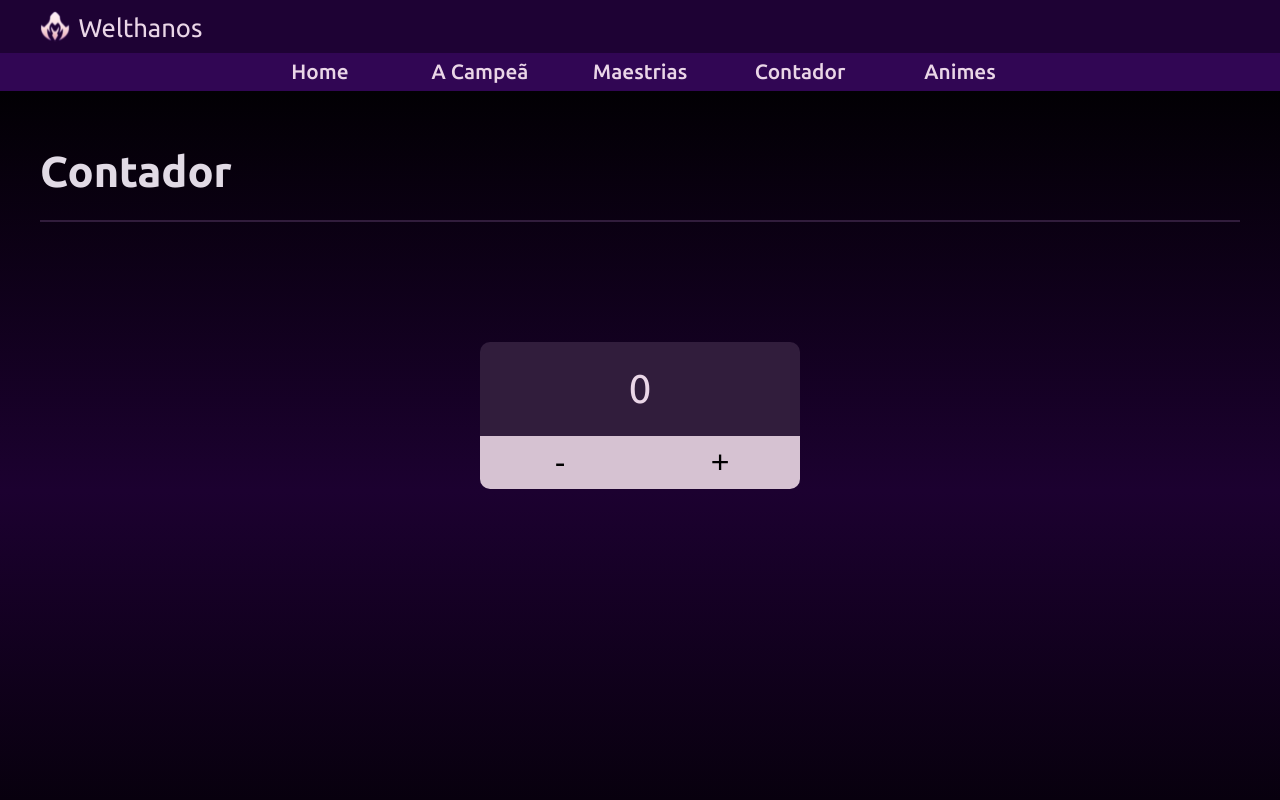
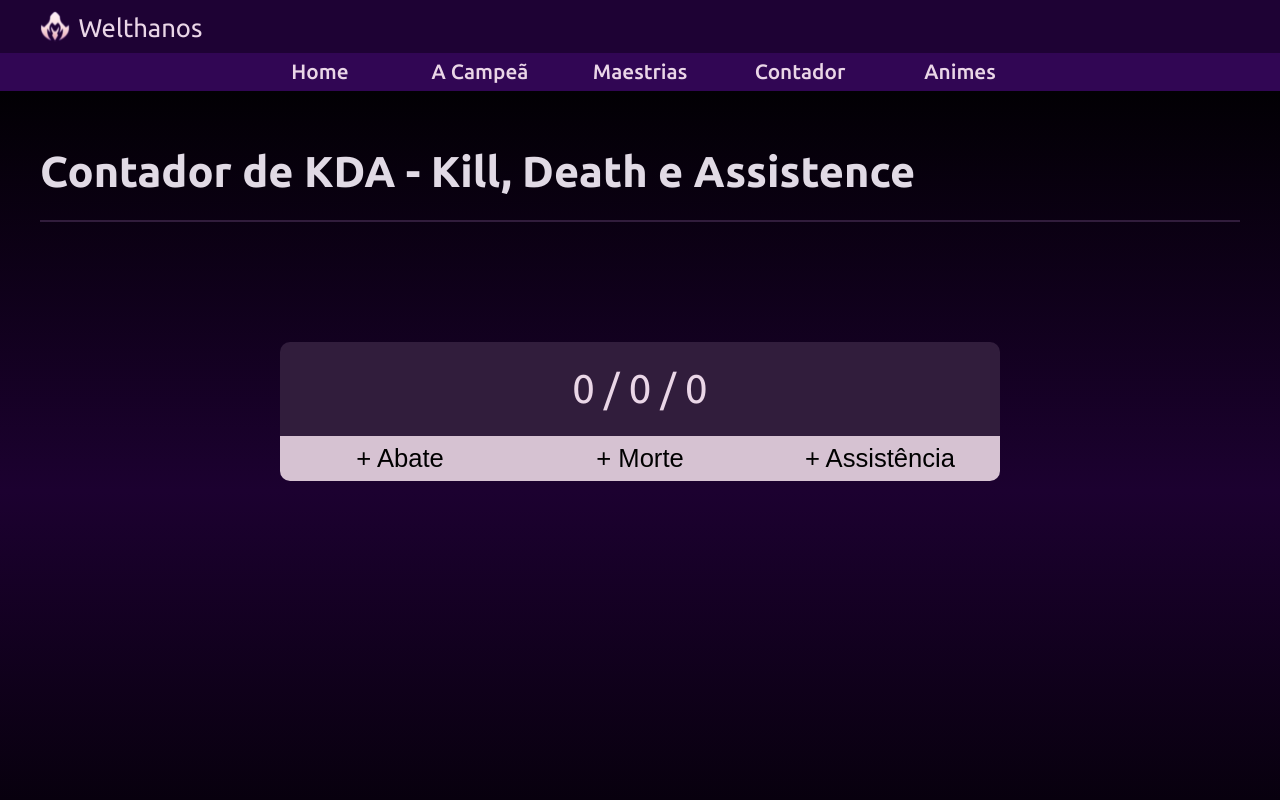
Before and after one commit to Welthanos/vs13-front-01-angular-task-01, an Angular app: page /counter in a window 1280 px wide. Shown: the top 800 px of the page. Built offline with nearby package versions, Linux system fonts and the light colour scheme.

Commit message:
feat: KDA counter

```diff
--- a/src/app/layouts/counter/counter.component.html
+++ b/src/app/layouts/counter/counter.component.html
@@ -1,7 +1,8 @@
 <section>
-    <span>{{counter}}</span>
+    <span>{{kills}} / {{deaths}} / {{assistences}}</span>
     <div>
-        <button (click)="decrement()">-</button>
-        <button (click)="increment()">+</button>
+        <button (click)="incrementKill()">+ Abate</button>
+        <button (click)="incrementDeath()">+ Morte</button>
+        <button (click)="incrementAssistence()">+ Assistência</button>
     </div>
 </section>
--- a/src/app/layouts/counter/counter.component.scss
+++ b/src/app/layouts/counter/counter.component.scss
@@ -4,7 +4,7 @@ section {
     margin-top: 4rem;
 
     span {
-        width: 20rem;
+        width: 45rem;
         padding: 1.5rem;
 
         color: #ead6e7;
@@ -17,9 +17,10 @@ section {
     }
 
     button {
-        width: 50%;
+        width: 15rem;
         border: none;
-        font-size: 2rem;
+        font-size: 1.6rem;
+        font-weight: 500;
         padding-block: 0.5rem;
         background-color: #d6c2d2;
 
--- a/src/app/layouts/counter/counter.component.ts
+++ b/src/app/layouts/counter/counter.component.ts
@@ -8,16 +8,27 @@ import { Component, Input, Output, EventEmitter } from '@angular/core';
   styleUrl: './counter.component.scss'
 })
 export class CounterComponent {
-  @Input() counter!: number;
-  @Output() counterChange = new EventEmitter<number>();
-  increment() {
-    this.count(+1);
+  @Input() kills!: number;
+  @Input() deaths!: number;
+  @Input() assistences!: number;
+  @Output() killsChange = new EventEmitter<number>();
+  @Output() deathsChange = new EventEmitter<number>();
+  @Output() assistencesChange = new EventEmitter<number>();
+
+  incrementKill() { this.kill(+1) }
+  incrementDeath() { this.die(+1) }
+  incrementAssistence() { this.assist(+1) }
+
+  kill(delta: number) {
+    this.kills = this.kills + delta;
+    this.killsChange.emit(this.kills);
   }
-  decrement() {
-    if (this.counter > 0) this.count(-1);
+  die(delta: number) {
+    this.deaths = this.deaths + delta;
+    this.deathsChange.emit(this.deaths);
   }
-  count(delta: number) {
-    this.counter = this.counter + delta;
-    this.counterChange.emit(this.counter);
+  assist(delta: number) {
+    this.assistences = this.assistences + delta;
+    this.assistencesChange.emit(this.assistences);
   }
 }
--- a/src/app/pages/counter-page/counter-page.component.html
+++ b/src/app/pages/counter-page/counter-page.component.html
@@ -1,6 +1,6 @@
 <main>
     <div class="title">
-        <h1>Contador</h1>
+        <h1>Contador de KDA - Kill, Death e Assistence</h1>
     </div>
-    <app-counter [(counter)]="counter"></app-counter>
+    <app-counter [(kills)]="kills" [(deaths)]="deaths" [(assistences)]="assistences"></app-counter>
 </main>
--- a/src/app/pages/counter-page/counter-page.component.ts
+++ b/src/app/pages/counter-page/counter-page.component.ts
@@ -9,5 +9,7 @@ import { CounterComponent } from '../../layouts/counter/counter.component';
   styleUrl: './counter-page.component.scss'
 })
 export class CounterPageComponent {
-  counter = 0;
+  kills = 0;
+  deaths = 0;
+  assistences = 0;
 }
```
